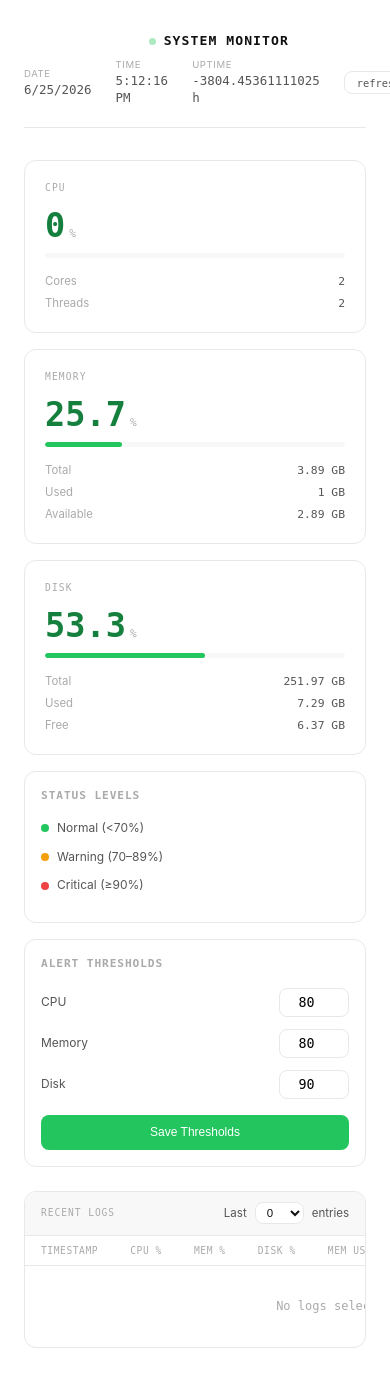
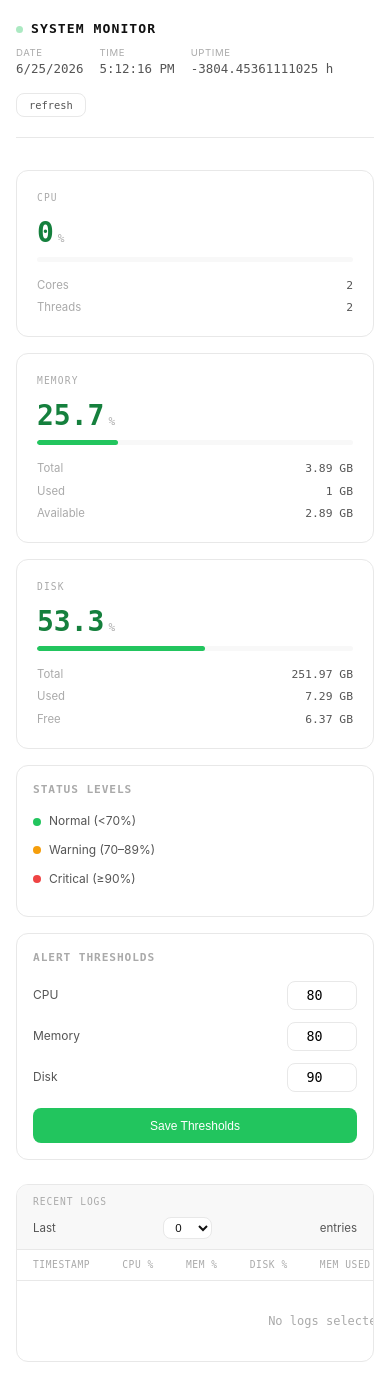
Before and after one commit to F7Z7/Seaker-Alert-App, a Flask app: page / in a window 390 px wide; the page is wider, and only the part inside the window is pictured. Before the commit the page ends 1348 px from the top of that part, so only its background shows below. Run offline with Flask 3, Linux system fonts and the light colour scheme; data comes from the database, SQL or seed files in the repository; parts of the project's set-up code (start-up, migrations or seed data) failed here and were passed over.

Commit message:
added resposniveness

```diff
--- a/backend/static/css/style.css
+++ b/backend/static/css/style.css
@@ -66,6 +66,7 @@ header h1 {
     display: flex;
     gap: 1.5rem;
     align-items: center;
+    flex-wrap: wrap;          /* added: meta items wrap on narrow widths */
 }
 
 .meta-item {
@@ -108,12 +109,6 @@ header h1 {
     grid-template-columns: repeat(3, 1fr);
     gap: 1rem;
     margin-bottom: 1rem;
-}
-
-@media (max-width: 640px) {
-    .grid { grid-template-columns: 1fr; }
-    .meta-item { align-items: flex-start; }
-    header { flex-direction: column; }
 }
 
 /* ── Cards ── */
@@ -250,6 +245,8 @@ header h1 {
     padding: 0.65rem 1rem;
     border-bottom: 0.5px solid var(--border);
     background: var(--surface);
+    flex-wrap: wrap;          /* added: log header wraps on narrow widths */
+    gap: 0.5rem;              /* added: gap when wrapped */
 }
 
 .log-title {
@@ -262,6 +259,7 @@ header h1 {
 
 .log-table-wrap {
     overflow-x: auto;
+    -webkit-overflow-scrolling: touch; /* added: smooth scroll on iOS */
 }
 
 table {
@@ -454,32 +452,29 @@ tbody td:first-child {
     opacity: 0.9;
 }
 
-@media (max-width: 768px) {
-    .settings-section {
-        flex-direction: column;
-    }
-}
 #loading-screen {
     text-align: center;
     padding: 20px;
 }
+
 #loading-text {
     font-weight: bold;
-    /*position: fixed;*/
 }
+
 .loader {
-    width: 50px; /* Reduce size */
+    width: 50px;
     height: 50px;
     display: block;
     margin: 0 auto 8px;
 }
+
 .dots::after {
     content: "...";
     display: inline-block;
     overflow: hidden;
     vertical-align: bottom;
     width: 0;
-    animation:   loadingDots 1.5s infinite;
+    animation: loadingDots 1.5s infinite;
 }
 
 @keyframes loadingDots {
@@ -488,3 +483,61 @@ tbody td:first-child {
     66%  { width: 0.8em; }
     100% { width: 1.2em; }
 }
+
+/* ── Responsive breakpoints ── */
+
+/* Tablet: 641px – 768px — 2-col grid, settings stack */
+@media (max-width: 768px) {
+    .settings-section {
+        flex-direction: column;
+    }
+
+    .grid {
+        grid-template-columns: repeat(2, 1fr);
+    }
+}
+
+/* Mobile: ≤ 640px — single column everything */
+@media (max-width: 640px) {
+    body {
+        padding: 1.25rem 1rem;
+    }
+
+    header {
+        flex-direction: column;
+        align-items: flex-start;
+    }
+
+    .header-meta {
+        width: 100%;
+        justify-content: flex-start;
+        gap: 1rem;
+    }
+
+    .meta-item {
+        align-items: flex-start;
+    }
+
+    .grid {
+        grid-template-columns: 1fr;
+    }
+
+    .stat-value {
+        font-size: 1.75rem;
+    }
+
+    .legend {
+        flex-wrap: wrap;
+        gap: 0.75rem;
+    }
+
+    .log-header {
+        flex-direction: column;
+        align-items: flex-start;
+    }
+
+    #log-dropdown {
+        width: 100%;
+        justify-content: space-between;
+    }
+}
```
